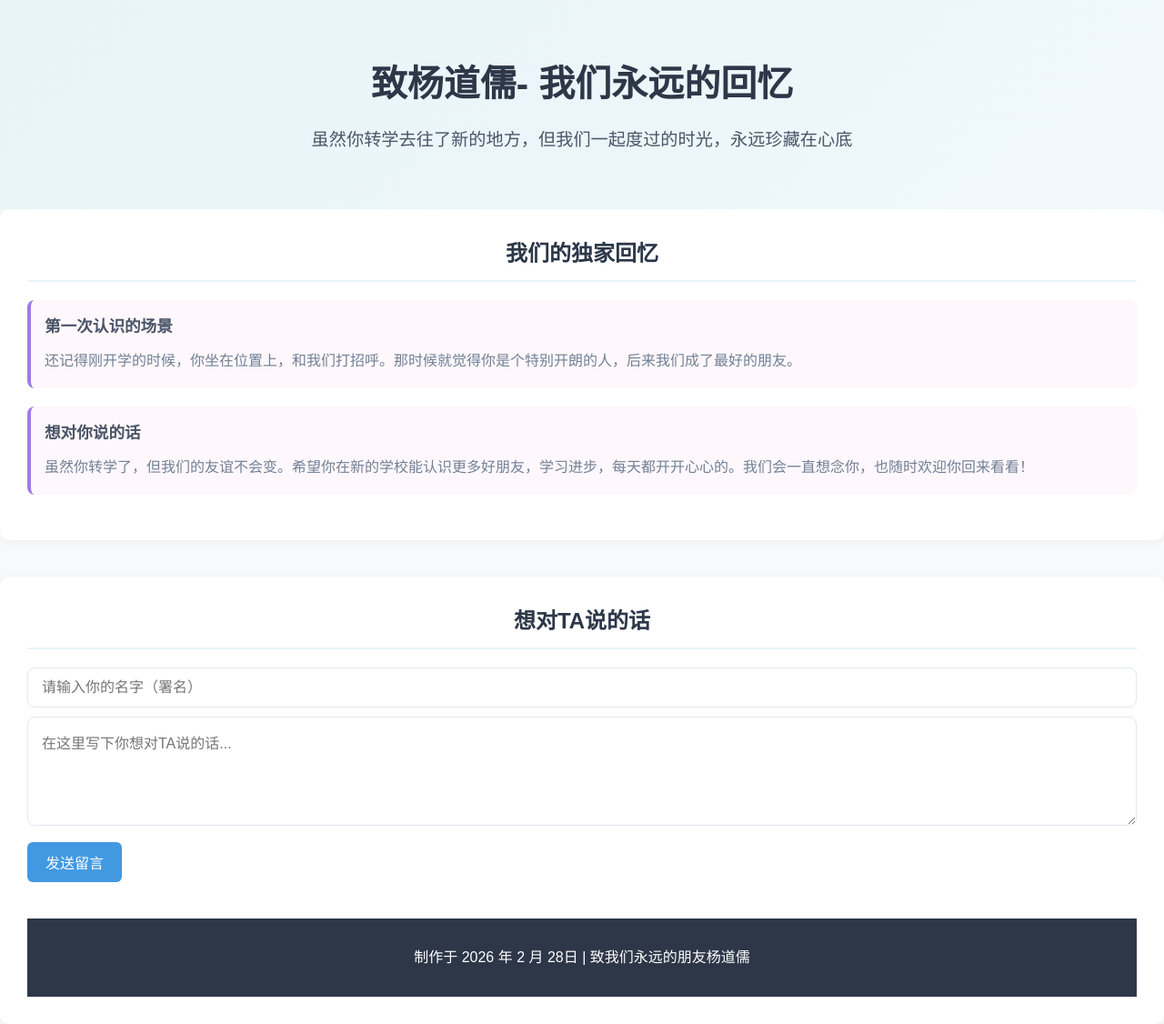
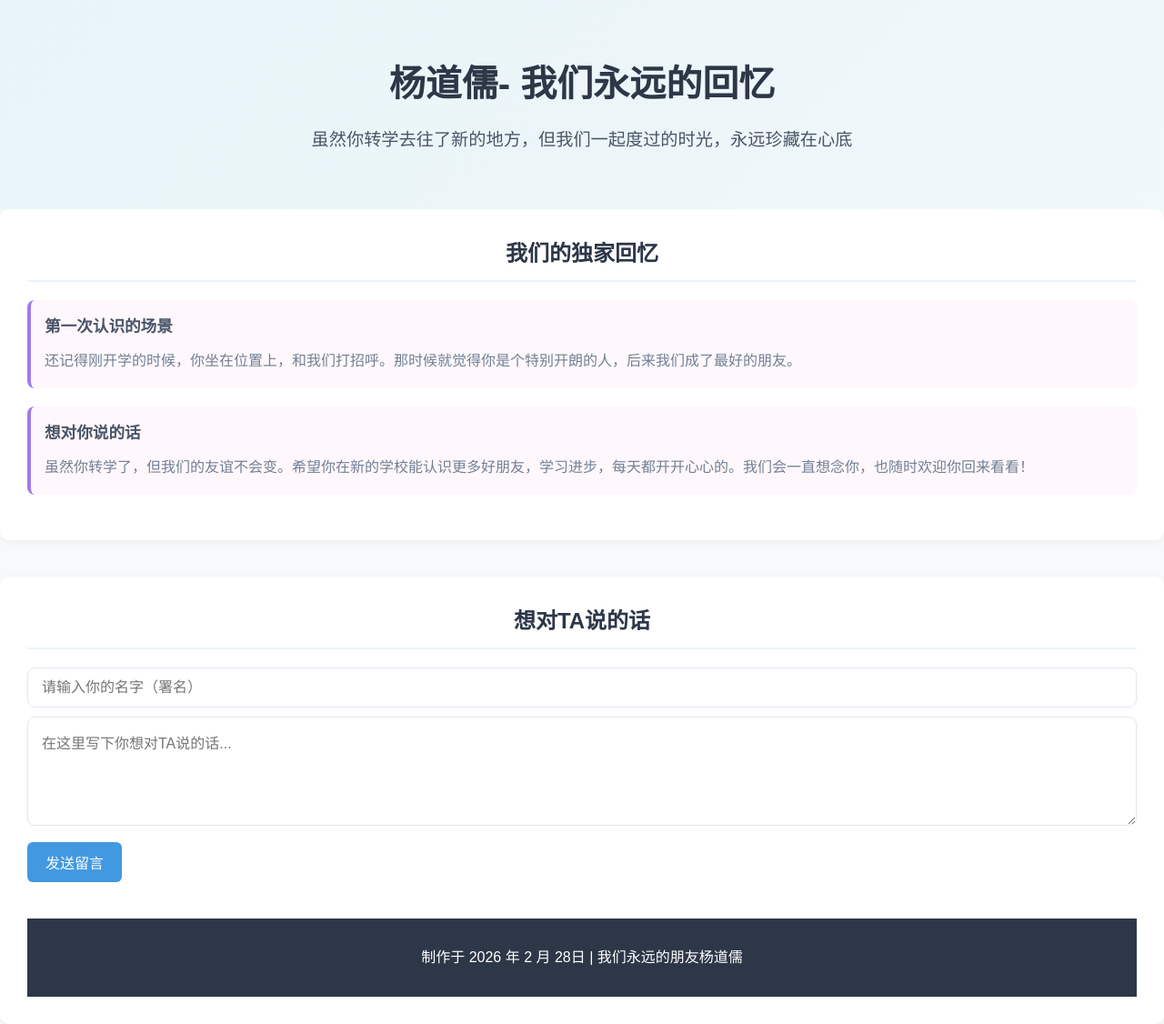
Before and after one commit to yangdaoru/yangdaoru.github.io, a plain HTML site: page index.html in a window 1280 px wide. Shown: the whole page at 91% size. Drawn offline with Linux system fonts and the light colour scheme.

Commit message:
Update index.html

```diff
--- a/index.html
+++ b/index.html
@@ -3,7 +3,7 @@
 <head>
     <meta charset="UTF-8">
     <meta name="viewport" content="width=device-width, initial-scale=1.0">
-    <title>致杨道儒 - 我们五年二班的回忆</title>
+    <title>杨道儒 - 我们五年二班的回忆</title>
     <style>
         * {
             margin: 0;
@@ -131,7 +131,7 @@
             border-radius: 6px;
             cursor: pointer;
             font-size: 1rem;
-            transition: background 0.3s ease;
+            transition: background 0.3 ease;
         }
 
         .message-form button:hover {
@@ -189,7 +189,7 @@
 <body>
     <!-- 顶部横幅 -->
     <header class="header">
-        <h1>致杨道儒- 我们永远的回忆</h1>
+        <h1>杨道儒- 我们永远的回忆</h1>
         <p>虽然你转学去往了新的地方，但我们一起度过的时光，永远珍藏在心底</p>
     </header>
         <!-- 回忆文字区 -->
@@ -217,7 +217,7 @@
             </div>
             <div class="message-list" id="messageList">
     <footer>
-        <p>制作于 2026 年 2 月 28日 | 致我们永远的朋友杨道儒</p>
+        <p>制作于 2026 年 2 月 28日 | 我们永远的朋友杨道儒</p>
     </footer>
 
     <script>
```
